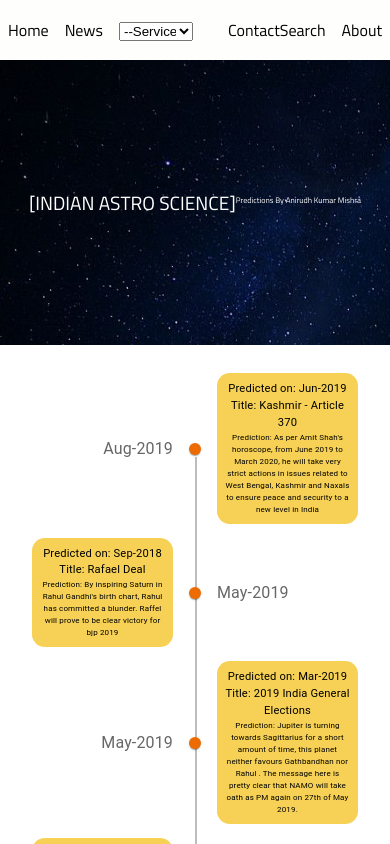
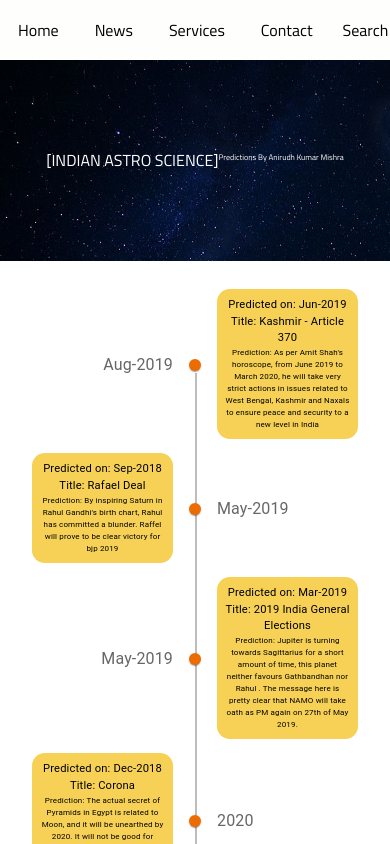
Before and after one commit to ayushdubey7799/Astro-timeline, a React (Create React App) app: page / in a window 390 px wide. Shown: the top 844 px of the page. Built offline with nearby package versions, Linux system fonts and the light colour scheme.

Commit message:
responsiveness

```diff
--- a/src/components/Header/dummy.js
+++ /dev/null
@@ -1,18 +0,0 @@
-import React from "react";
-import "./style.css";
-
-function D() {
-
-
-
-  return (
-
-    <div className="foot">
-      <h2 className="logo">
-      <span className="name">[INDIAN ASTRO SCIENCE]<sup>Predictions By Anirudh Kumar Mishra</sup></span>
-      </h2>
-    </div>
-  );
-}
-
-export default D;
--- a/src/components/Header/index.js
+++ b/src/components/Header/index.js
@@ -1,4 +1,3 @@
-import D from "./dummy";
 import "./style.css"
 
 const Header = () => {
@@ -9,29 +8,33 @@ const Header = () => {
 
 
     return (
+
         <div className="container-head">
-         <div className="navbar">
-            <div className="left">
-                <a className="link">Home</a>
-                <a className="link">News</a>
-                <div className="link">
+            <div className="navbar">
+            <ul className="left">
+               <li><a className="link">Home</a></li>
+               <li><a className="link">News</a></li>
+      <li>
+        <a className="link">Services</a>
+        <ul className="dropdown-menu">
+          <li><a className="link">Need Help</a></li>
+          <li><a className="link">Book Appointment</a></li>
+          <li><a className="link">About IASO</a></li>
+        </ul>
+      </li>
+      <li><a className="link">Contact</a></li>
+    </ul>
+    <div className="right">
+      <a className="link">Search</a>
+      <a className="link">About</a>
+    </div>
+  </div>
 
-                    <select>
-                        <option >--Services--</option>
-                        <option >Need Help</option>
-                        <option >About IASO</option>
-                        <option >Consultancy Services</option>
-                    </select>
-                </div>
-                <a className="link">Contact</a>
-            </div>
-            <div className="right">
-              <a className="link">Search</a>
-              <a className="link">About</a>
-            </div>
-        </div>
-        <D/>
-        <span className="sparkle"></span>
+        <div className="foot">
+      <h2 className="logo">
+      <span className="name">[INDIAN ASTRO SCIENCE]<sup>Predictions By Anirudh Kumar Mishra</sup></span>
+      </h2>
+    </div>
         </div>
     )
 }
--- a/src/components/Header/style.css
+++ b/src/components/Header/style.css
@@ -26,7 +26,17 @@
     align-items: center;
 }
 
+li{
+  list-style-type: none;
+}
 
+#services{
+  position: absolute;
+}
+
+#services:hover > li{
+display: block;
+}
 
 .logo{
     color: white;
@@ -81,6 +91,8 @@ sup{
 
 
   @media only screen and (max-width: 900px) {
+
+
     .name{
       font-size: 2rem;
       padding: 1rem;
@@ -94,6 +106,9 @@ sup{
   }
 
   @media only screen and (max-width: 680px) {
+
+
+
     .name{
       font-size: 1.5rem;
       padding: 0;
@@ -113,8 +128,12 @@ sup{
   }
 
   @media only screen and (max-width: 500px) {
+    .foot{
+      height: 20vh;
+    }
+
     .name{
-      font-size: 1.2rem;
+      font-size: 1rem;
     }
 
     sup{
@@ -122,3 +141,62 @@ sup{
   }
 
   }
+
+  @media only screen and (max-width: 350px) {
+    .foot{
+      height: 20vh;
+    }
+
+    .name{
+      font-size: 0.8rem;
+    }
+
+    sup{
+      font-size: 0.5rem !important;
+  }
+
+  }
+
+  /* .container-head {
+    background-color: #333;
+    color: #fff;
+  }
+   */
+  .navbar {
+    display: flex;
+    align-items: center;
+    justify-content: space-between;
+    padding: 0rem;
+  }
+
+  .left {
+    display: flex;
+    align-items: center;
+  }
+
+  .link {
+    text-decoration: none;
+    color: black;
+    padding: 10px;
+  }
+
+
+  .dropdown-menu {
+    display: none;
+    position: absolute;
+    background-color: white;
+    padding: 10px;
+    z-index: 1;
+  }
+
+  .dropdown-menu li {
+    display: block;
+  }
+
+  .left li:hover .dropdown-menu {
+    display: block;
+  }
+
+  .right .link {
+    margin-left: 10px;
+  }
```
